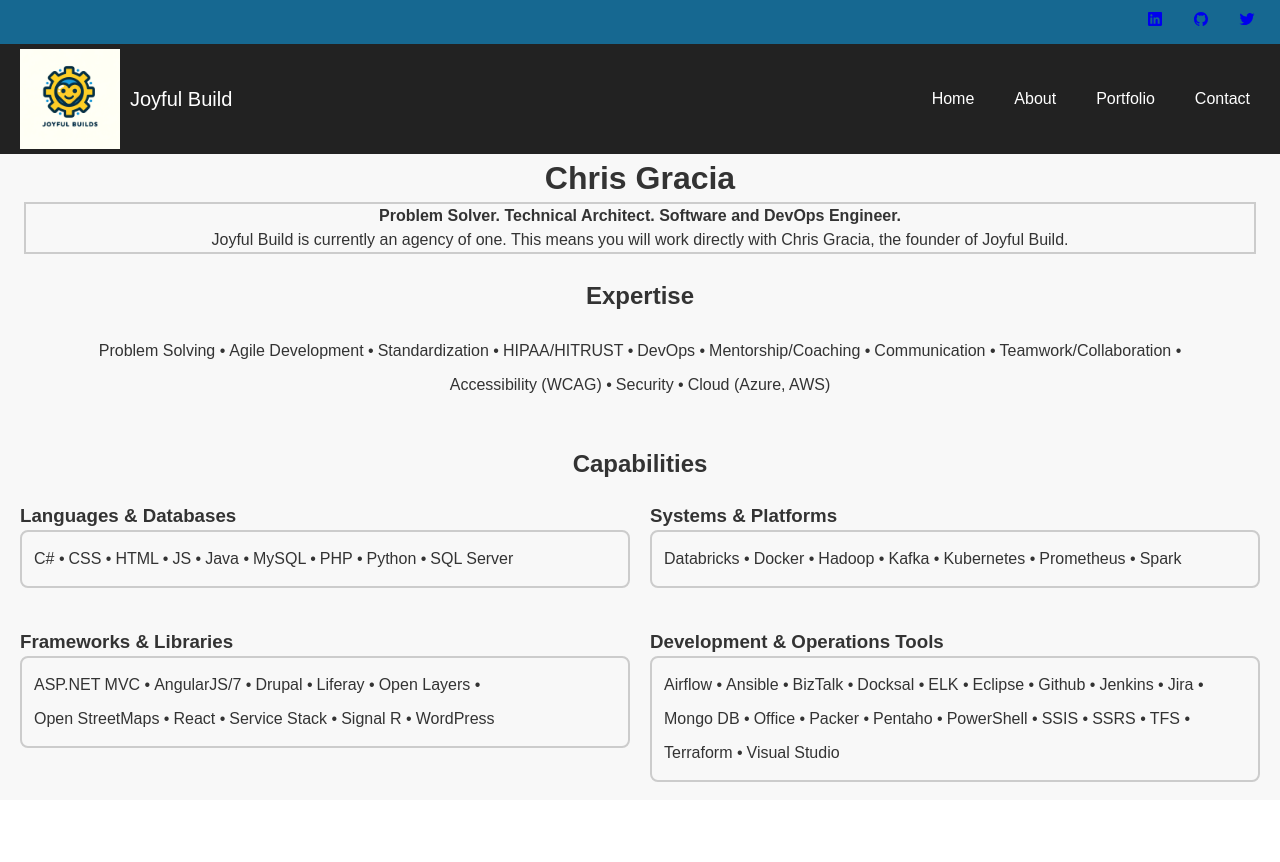
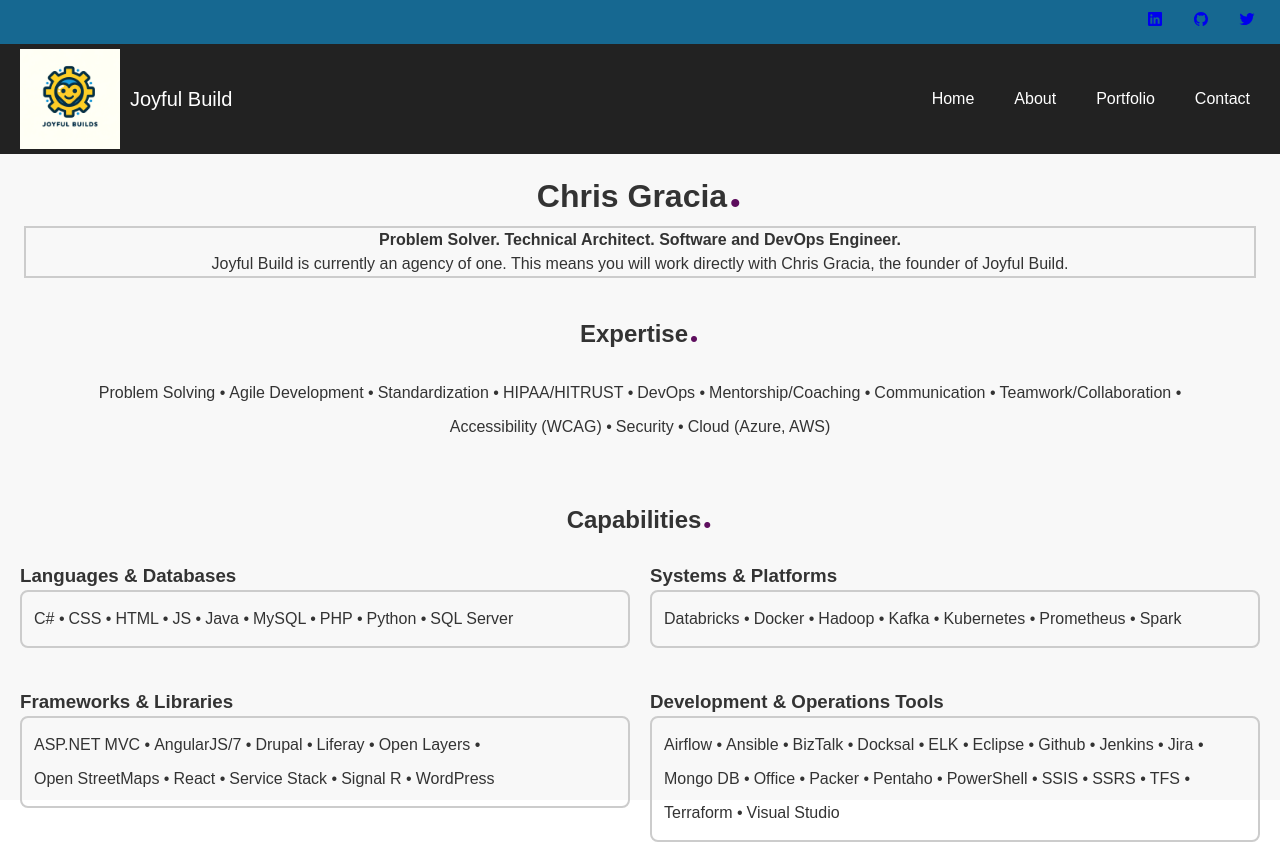
Before and after one commit to emeria/joyfulbuilds, a React (Vite) app: page /about in a window 1280 px wide. Before the commit the page ends 802 px from the top, so only its background shows below. Built offline with nearby package versions, Linux system fonts and the light colour scheme.

Commit message:
Updated css

```diff
--- a/src/components/EmailForm.tsx
+++ b/src/components/EmailForm.tsx
@@ -35,7 +35,7 @@ const ContactForm: React.FC = () => {
   return (
     <>
       <form onSubmit={handleSubmit} className='email-form'>
-        <h3 className='email-heading'>Send us an email</h3>
+        <h3 className='email-heading'>Get in touch</h3>
 
       <label htmlFor="name">Name</label>
         <input
--- a/src/index.css
+++ b/src/index.css
@@ -1,5 +1,5 @@
 :root {
-  font-family: Inter, system-ui, Avenir, Helvetica, Arial, sans-serif;
+  font-family: Bitter, Inter, system-ui, Avenir, Helvetica, Arial, sans-serif;
   line-height: 1.5;
   font-weight: 400;
 
@@ -12,6 +12,8 @@
   -webkit-font-smoothing: antialiased;
   -moz-osx-font-smoothing: grayscale;
   -webkit-text-size-adjust: 100%;
+
+  --subtext-color: #5e0e5e;
 }
 
 a {
@@ -32,3 +34,16 @@ a {
     background-color: #f9f9f9;
   }
 }
+
+@media (prefers-color-scheme: dark) {
+  :root {
+    color: #cfe1f0;
+    background-color: #080707;
+  }
+  a:hover {
+    color: #747bff;
+  }
+  button {
+    background-color: #f9f9f9;
+  }
+}
--- a/src/pages/About/About.tsx
+++ b/src/pages/About/About.tsx
@@ -24,14 +24,14 @@ const About: React.FC = () => {
 
   return (
     <>
-      <h1 className="intro-heading">Chris Gracia</h1>
+      <h1 className="intro-heading">Chris Gracia<span className='dot'>.</span></h1>
 
       <div className="intro-container">
         <p className="intro-blurb">Problem Solver. Technical Architect. Software and DevOps Engineer.</p>
         <p className="intro-details">Joyful Build is currently an agency of one. This means you will work directly with Chris Gracia, the founder of Joyful Build. </p>
       </div>
       <div className='expertise-section'>
-        <h2 className="expertise-heading">Expertise</h2>
+        <h2 className="expertise-heading">Expertise<span className='dot'>.</span></h2>
         <div className="expertise-container">
           {['Problem Solving', 'Agile Development', 'Standardization', 'HIPAA/HITRUST', 'DevOps', 'Mentorship/Coaching', 'Communication', 'Teamwork/Collaboration', 'Accessibility (WCAG)', 'Security', 'Cloud (Azure, AWS)'].map((capability, index) =>
             <span
@@ -44,7 +44,7 @@ const About: React.FC = () => {
       <br />
 
       <div className='capabilities-section'>
-        <h2 className="capabilities-heading">Capabilities</h2>
+        <h2 className="capabilities-heading">Capabilities<span className='dot'>.</span></h2>
         <div className="capabilities-container">
           <div>
             <h3>Languages & Databases</h3>
--- a/src/pages/Contact/Contact.tsx
+++ b/src/pages/Contact/Contact.tsx
@@ -1,14 +1,12 @@
 import React from 'react';
-// import Map from './Map';
 import EmailForm from '../../components/EmailForm';
 import '../../styles/Contact.css';
 
 const Contact: React.FC = () => {
   return (
     <div>
-      <h1 className='contact-heading'>Contact Us</h1>
+      <h1 className='contact-heading'>Let's build something better.</h1>
       <EmailForm />
-      {/* <Map /> */}
     </div>
   );
 }
--- a/src/pages/Home/Home.tsx
+++ b/src/pages/Home/Home.tsx
@@ -4,7 +4,7 @@ import '../../styles/Home.css';
 const Home : React.FC = () =>{
   return (
     <div className='home'>
-      <h1 id="intro">Development should be fun.</h1>
+      <h1 className="intro">Development should be fun.</h1>
       <p>Build or refine your digital footprint.</p>
 
 
--- a/src/styles/About.css
+++ b/src/styles/About.css
@@ -81,3 +81,9 @@
     margin: 5px 2px;
     /* Space around items */
 }
+
+.dot {
+    color: var(--subtext-color);
+    font-family: Inter;
+    font-size: 1.5em;
+}
--- a/src/styles/Home.css
+++ b/src/styles/Home.css
@@ -1,3 +1,16 @@
+:root {
+    --primary-color: #0d0d0d;  /* Dark background */
+    --accent-color: #4dff4d;   /* Vibrant green */
+    --text-color: #ffffff;     /* White text */
+  }
+
+
 .home {
     text-align: center;
   }
+
+  @media (max-width: 768px) {
+    h1 {
+      font-size: 2rem;
+    }
+  }
```
Also changed, not shown: 1 other file (tests, documents, lock files or other folders).
